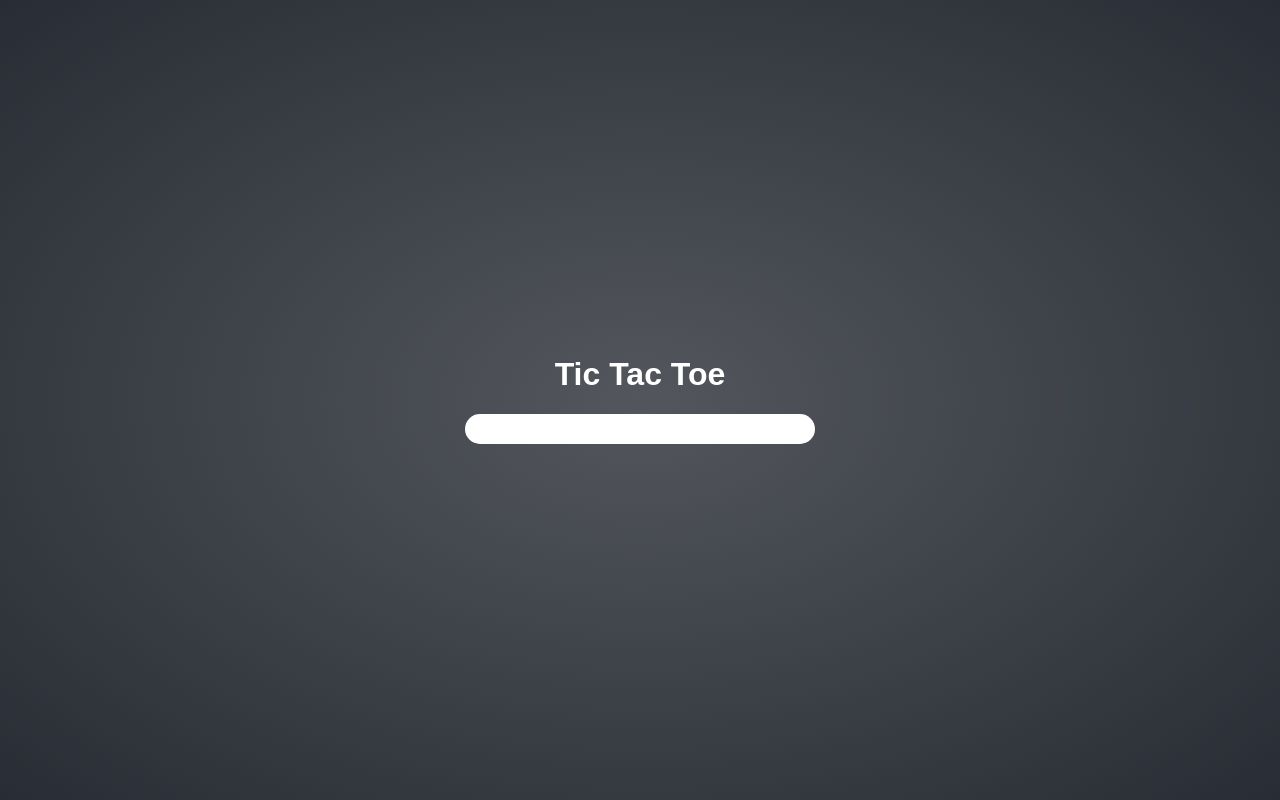
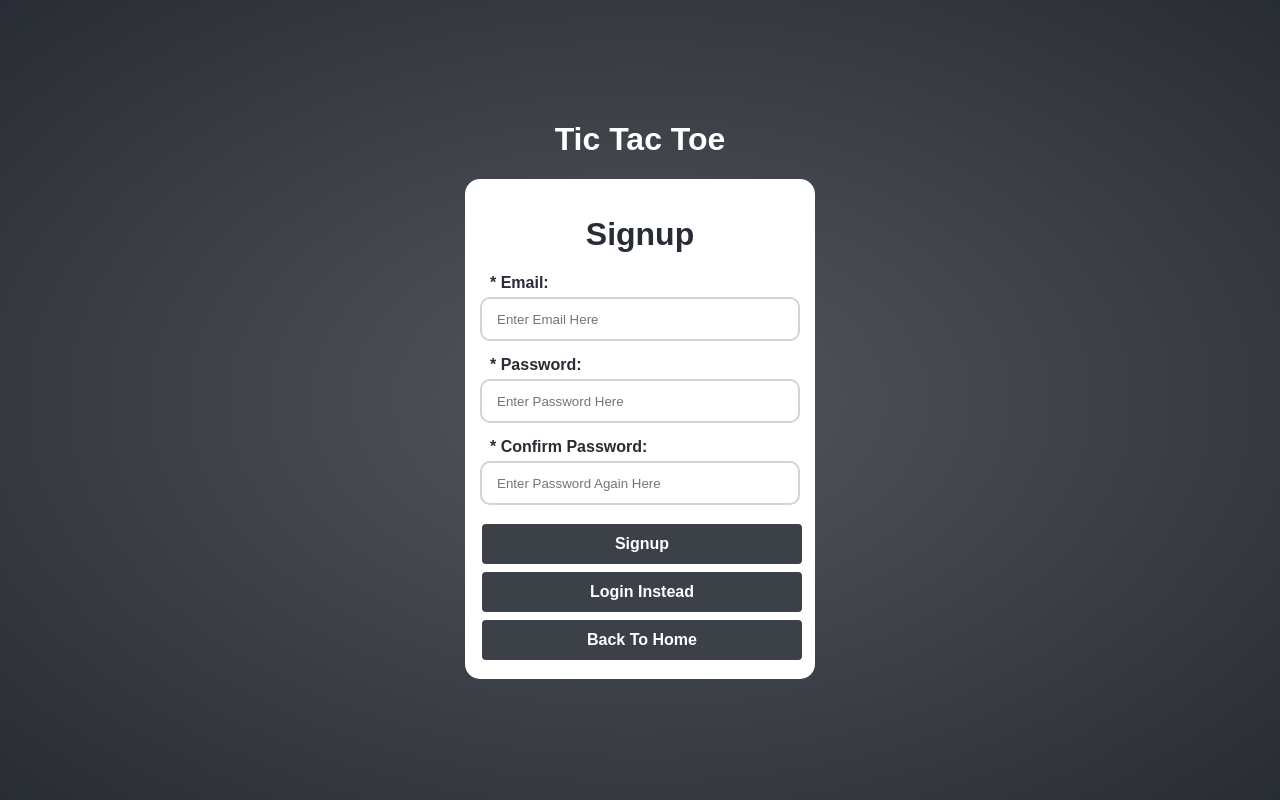
Before and after one commit to barrymichaeldoyle/tic-tac-toe, a React (Create React App) app: page /signup in a window 1280 px wide. Built offline with nearby package versions, Linux system fonts and the light colour scheme.

Commit message:
created login and signin pages

```diff
--- /dev/null
+++ b/src/components/field/index.tsx
@@ -0,0 +1,31 @@
+import React, { FC, ChangeEvent } from 'react'
+
+import { Container, Error, Input, Label } from './styles'
+
+interface IProps {
+  errMessage?: string
+  id: string
+  label: string
+  onChange: (value: string) => void
+  placeholder?: string
+  type?: string
+  value: string
+}
+
+const Field: FC<IProps> = ({ errMessage, id, label, onChange, ...rest }) => {
+  function handleChange(event: ChangeEvent<HTMLInputElement>) {
+    onChange(event.target.value)
+  }
+
+  return (
+    <Container>
+      <Label error={errMessage} htmlFor={id}>
+        {label}:
+      </Label>
+      <Input error={errMessage} id={id} onChange={handleChange} {...rest} />
+      {errMessage && <Error>{errMessage}</Error>}
+    </Container>
+  )
+}
+
+export default Field
--- /dev/null
+++ b/src/components/field/styles/index.ts
@@ -0,0 +1,39 @@
+import styled, { css } from 'styled-components'
+
+export const Container = styled.div`
+  display: flex;
+  flex-direction: column;
+  margin-bottom: 15px;
+  width: 100%;
+`
+
+export const Error = styled.p`
+  color: red;
+  margin-top: 5px;
+  padding-left: 15px;
+`
+
+export const Input = styled.input<{ error?: string }>`
+  ${({ error, theme }) => css`
+    background-color: ${theme.colors.white};
+    border: solid 2px ${error ? 'red' : theme.colors.lightGray};
+    border-radius: 10px;
+    color: ${theme.colors.black};
+    height: 40px;
+    padding: 0 15px;
+
+    &:focus {
+      border: solid 2px ${theme.colors.blue};
+      outline: none;
+    }
+  `}
+`
+
+export const Label = styled.label<{ error?: string }>`
+  ${({ error, theme }) => css`
+    color: ${error ? 'red' : theme.colors.black};
+    font-weight: bold;
+    margin-bottom: 5px;
+    padding-left: 10px;
+  `}
+`
--- a/src/components/index.ts
+++ b/src/components/index.ts
@@ -1 +1,2 @@
+export { default as Field } from './field'
 export * from './styles'
--- /dev/null
+++ b/src/helpers/index.ts
@@ -0,0 +1 @@
+export { default as validateEmail } from './validate-email'
--- /dev/null
+++ b/src/helpers/validate-email/index.ts
@@ -0,0 +1,4 @@
+export default function validateEmail(email: string): boolean {
+  var re = /^(([^<>()[\]\\.,;:\s@"]+(\.[^<>()[\]\\.,;:\s@"]+)*)|(".+"))@((\[[0-9]{1,3}\.[0-9]{1,3}\.[0-9]{1,3}\.[0-9]{1,3}\])|(([a-zA-Z\-0-9]+\.)+[a-zA-Z]{2,}))$/
+  return re.test(String(email).toLowerCase())
+}
--- a/src/pages/home/index.tsx
+++ b/src/pages/home/index.tsx
@@ -6,14 +6,24 @@ import { Button, H1 } from 'components'
 const Home: FC = () => {
   const history = useHistory()
 
-  function handleClick() {
+  function goToGameRoom() {
     history.push('/room/AAAA')
+  }
+
+  function goToLogin() {
+    history.push('/login')
+  }
+
+  function goToSignup() {
+    history.push('/signup')
   }
 
   return (
     <>
       <H1>Home Page</H1>
-      <Button onClick={handleClick}>Go to Game Room</Button>
+      <Button onClick={goToGameRoom}>Go to Game Room</Button>
+      <Button onClick={goToLogin}>Login</Button>
+      <Button onClick={goToSignup}>Signup</Button>
     </>
   )
 }
--- /dev/null
+++ b/src/pages/login/index.tsx
@@ -0,0 +1,61 @@
+import React, { FC, useEffect, useState } from 'react'
+import { useHistory } from 'react-router-dom'
+
+import { Button, H1, Field } from 'components'
+import { validateEmail } from 'helpers'
+
+const LoginPage: FC = () => {
+  const history = useHistory()
+  const [email, setEmail] = useState('')
+  const [emailErr, setEmailErr] = useState<string | undefined>()
+  const [password, setPassword] = useState('')
+  const [passwordErr, setPasswordErr] = useState<string | undefined>()
+
+  useEffect(() => {
+    setEmailErr(undefined)
+    setPasswordErr(undefined)
+  }, [email, password])
+
+  function handleLogin() {
+    if (email.length === 0) return setEmailErr('Email is required!')
+    if (!validateEmail(email)) return setEmailErr('Email must be valid!')
+    if (password.length === 0) return setPasswordErr('Password is required!')
+  }
+
+  function goToSignup() {
+    history.push('/signup')
+  }
+
+  function goBack() {
+    history.push('/')
+  }
+
+  return (
+    <>
+      <H1>Login</H1>
+      <Field
+        errMessage={emailErr}
+        id="email"
+        label="* Email"
+        onChange={setEmail}
+        placeholder="Enter Email Here"
+        type="email"
+        value={email}
+      />
+      <Field
+        errMessage={passwordErr}
+        id="password"
+        label="* Password"
+        onChange={setPassword}
+        placeholder="Enter Password Here"
+        type="password"
+        value={password}
+      />
+      <Button onClick={handleLogin}>Login</Button>
+      <Button onClick={goToSignup}>Signup Instead</Button>
+      <Button onClick={goBack}>Back To Home</Button>
+    </>
+  )
+}
+
+export default LoginPage
--- a/src/pages/room/index.tsx
+++ b/src/pages/room/index.tsx
@@ -1,4 +1,5 @@
 import React, { useEffect } from 'react'
+import { useHistory } from 'react-router-dom'
 
 import { Button, H1 } from 'components'
 import { useClearBoard, useCountdown, useMarkBoard, useRoom } from 'hooks'
@@ -10,6 +11,7 @@ const Room = () => {
   const { clearBoard, isClearing } = useClearBoard()
   const { isMarking, markBoard } = useMarkBoard()
   const { isFetching, room } = useRoom()
+  const history = useHistory()
 
   useEffect(() => {
     if (counter === 0) console.log('Timer hit 0!')
@@ -30,6 +32,10 @@ const Room = () => {
   async function handleClear() {
     await clearBoard(startingTurn)
     setCounter(10)
+  }
+
+  function goBack() {
+    history.push('/')
   }
 
   return (
@@ -58,6 +64,7 @@ const Room = () => {
       <Button disabled={isClearing} onClick={handleClear}>
         Clear{isClearing ? 'ing' : ''} Board
       </Button>
+      <Button onClick={goBack}>Back To Home</Button>
     </Container>
   )
 }
--- /dev/null
+++ b/src/pages/signup/index.tsx
@@ -0,0 +1,85 @@
+import React, { FC, useEffect, useState } from 'react'
+import { useHistory } from 'react-router-dom'
+
+import { Button, Field, H1 } from 'components'
+import { validateEmail } from 'helpers'
+
+const SignupPage: FC = () => {
+  const history = useHistory()
+  const [email, setEmail] = useState('')
+  const [emailErr, setEmailErr] = useState<string | undefined>()
+  const [password, setPassword] = useState('')
+  const [passwordErr, setPasswordErr] = useState<string | undefined>()
+  const [confirmPassword, setConfirmPassword] = useState('')
+  const [confirmPasswordErr, setConfirmPasswordErr] = useState<
+    string | undefined
+  >()
+
+  useEffect(() => {
+    setEmailErr(undefined)
+    setPasswordErr(undefined)
+    setConfirmPasswordErr(undefined)
+  }, [email, password, confirmPassword])
+
+  function handleSignup() {
+    if (email.length === 0) return setEmailErr('Email is required!')
+    if (!validateEmail(email)) return setEmailErr('Email must be valid!')
+    if (password.length === 0) return setPasswordErr('Password is required!')
+    if (password.length < 6)
+      return setPasswordErr('Password must be at least 6 characters long!')
+    if (confirmPassword.length === 0)
+      return setConfirmPasswordErr('Confirm Password is required!')
+    if (password !== confirmPassword) {
+      setPasswordErr('Passwords must match!')
+      return setConfirmPasswordErr('Passwords must match!')
+    }
+
+    alert('SIGN IN!')
+  }
+
+  function goToLogin() {
+    history.push('/login')
+  }
+
+  function goBack() {
+    history.push('/')
+  }
+
+  return (
+    <>
+      <H1>Signup</H1>
+      <Field
+        errMessage={emailErr}
+        id="email"
+        label="* Email"
+        onChange={setEmail}
+        placeholder="Enter Email Here"
+        type="email"
+        value={email}
+      />
+      <Field
+        errMessage={passwordErr}
+        id="password"
+        label="* Password"
+        onChange={setPassword}
+        placeholder="Enter Password Here"
+        type="password"
+        value={password}
+      />
+      <Field
+        errMessage={confirmPasswordErr}
+        id="confirm-password"
+        label="* Confirm Password"
+        onChange={setConfirmPassword}
+        placeholder="Enter Password Again Here"
+        type="password"
+        value={confirmPassword}
+      />
+      <Button onClick={handleSignup}>Signup</Button>
+      <Button onClick={goToLogin}>Login Instead</Button>
+      <Button onClick={goBack}>Back To Home</Button>
+    </>
+  )
+}
+
+export default SignupPage
--- a/src/routes/index.tsx
+++ b/src/routes/index.tsx
@@ -4,12 +4,16 @@ import { Route, Switch } from 'react-router-dom'
 import { H1 } from 'components'
 
 const Home = lazy(() => import('pages/home'))
+const Login = lazy(() => import('pages/login'))
 const Room = lazy(() => import('pages/room'))
+const Signup = lazy(() => import('pages/signup'))
 
 const Routes = () => (
   <Switch>
     <Suspense fallback={<H1>Loading Page...</H1>}>
       <Route path="/room/:roomId" component={Room} />
+      <Route path="/login" component={Login} />
+      <Route path="/signup" component={Signup} />
       <Route exact path="/" component={Home} />
     </Suspense>
   </Switch>
```
